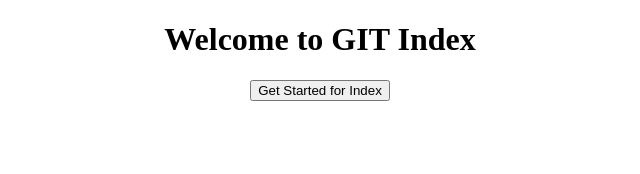
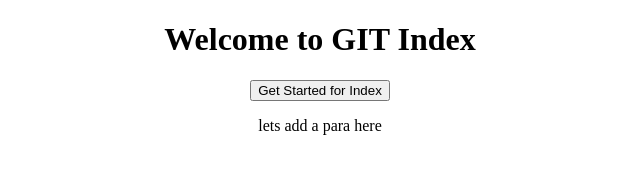
Before and after one commit to sumitA-git/Feb-2022, a plain HTML site: page index.html in a window 1280 px wide. Shown: the whole page, without its empty margins (320-960 px from the left). Drawn offline with Linux system fonts and the light colour scheme.

Commit message:
added para

```diff
--- a/index.html
+++ b/index.html
@@ -8,6 +8,7 @@
 	<center>
 		<h1>Welcome to GIT Index</h1>
 		<button>Get Started for Index</button>
+		<p>lets add a para here</p>
 	</center>
 </body>
 
```
